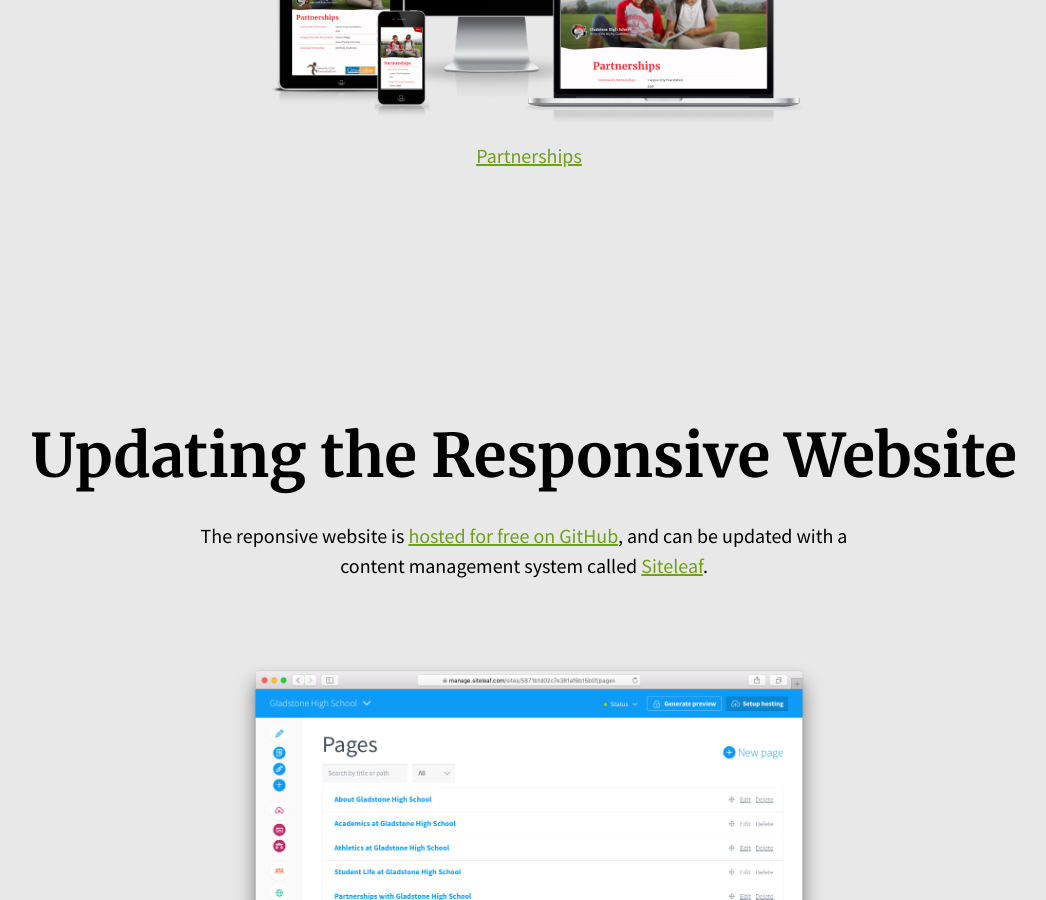
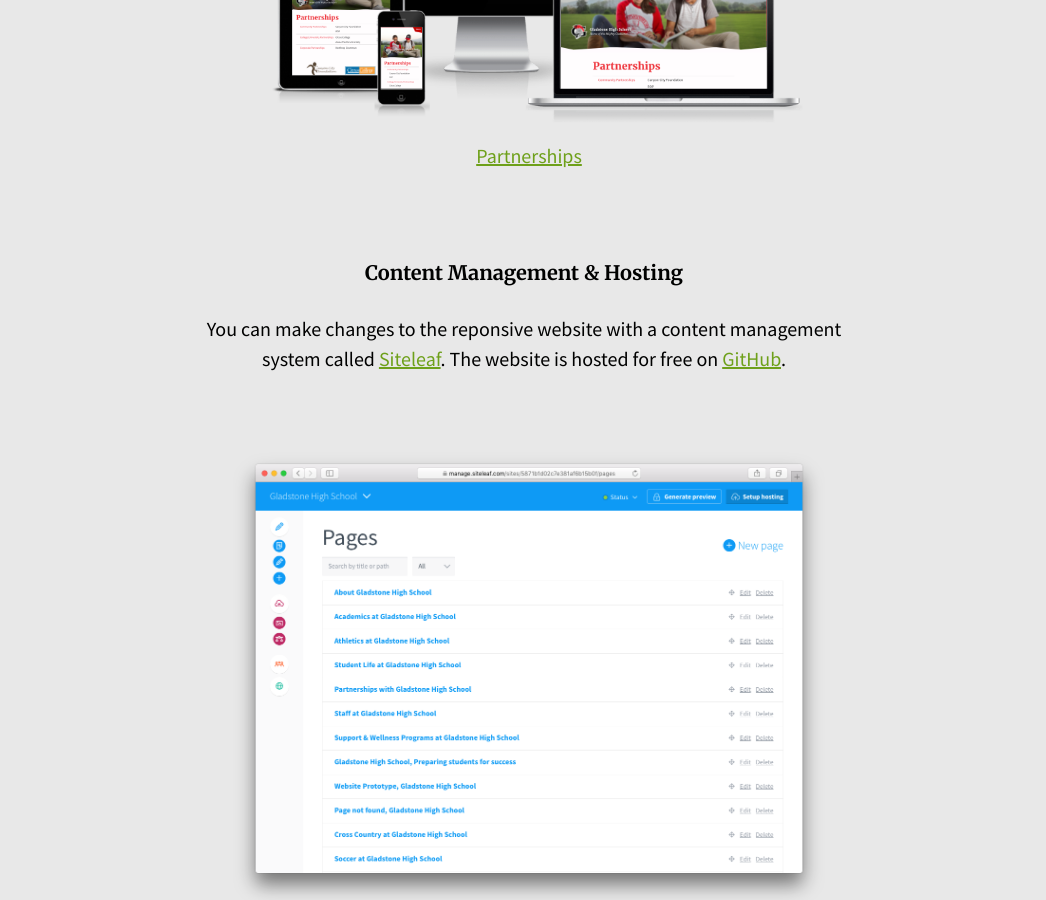
Before and after one commit to Crazeformarvel/azusa-project, a Jekyll site: the page gladstone-high-school/index.html, which Jekyll copies as it is, in a window 1280 px wide and 900 px high, scrolled down 8134 px. Shown: the whole window, without its empty margins (116-1162 px from the left). Built offline with Jekyll 4.4.1, drawn with Linux system fonts in a browser that asks for light colours.

Commit message:
Tweak text.

```diff
--- a/district/index.html
+++ b/district/index.html
@@ -227,8 +227,8 @@
 
         <section>
           <section>
-            <h3>Updating the Responsive Website</h3>
-            <p>The reponsive website is <a href="https://github.com/jimthoburn/gladstone">hosted for free on GitHub</a>, and can be updated with a content management system called  <a href="https://siteleaf.com">Siteleaf</a>.</p>
+            <h4>Content Management &amp; Hosting</h4>
+            <p>You can make changes to the reponsive website with a content management system called <a href="https://siteleaf.com">Siteleaf</a>. The website is hosted for free on <a href="https://github.com/jimthoburn/district">GitHub</a>.</p>
             <ul>
               <li>
                 <a href="https://siteleaf.com">
--- a/gladstone-high-school/index.html
+++ b/gladstone-high-school/index.html
@@ -240,8 +240,8 @@
 
         <section>
           <section>
-            <h3>Updating the Responsive Website</h3>
-            <p>The reponsive website is <a href="https://github.com/jimthoburn/gladstone">hosted for free on GitHub</a>, and can be updated with a content management system called  <a href="https://siteleaf.com">Siteleaf</a>.</p>
+            <h4>Content Management &amp; Hosting</h4>
+            <p>You can make changes to the reponsive website with a content management system called <a href="https://siteleaf.com">Siteleaf</a>. The website is hosted for free on <a href="https://github.com/jimthoburn/gladstone">GitHub</a>.</p>
             <!--
             <p><a href="https://www.siteleaf.com/plans/">Siteleaf has a free trial</a> that lasts for an unlimited period of time.</p>
             -->
```
